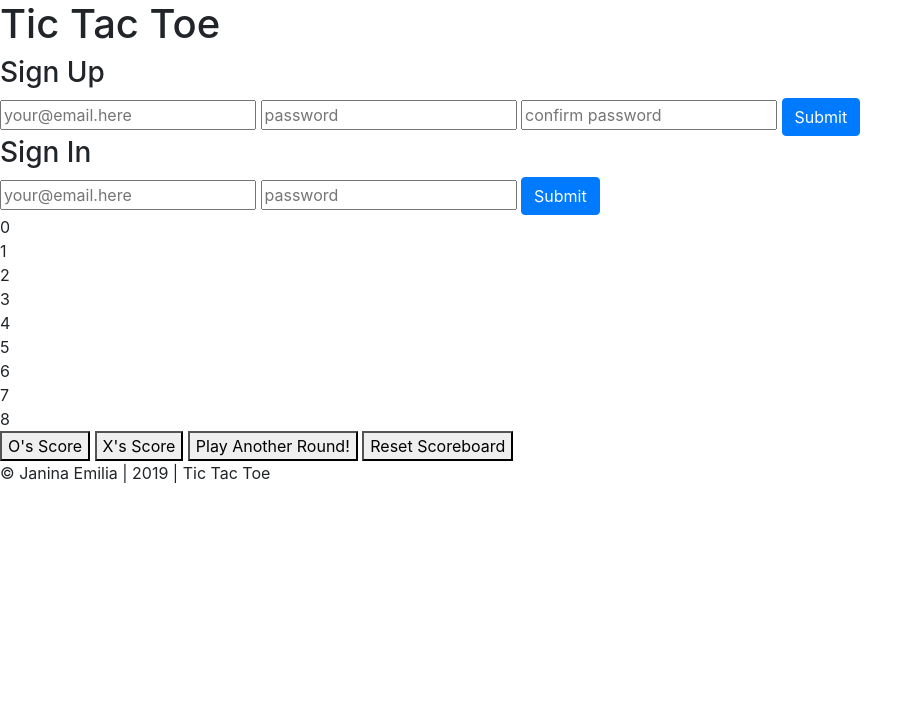
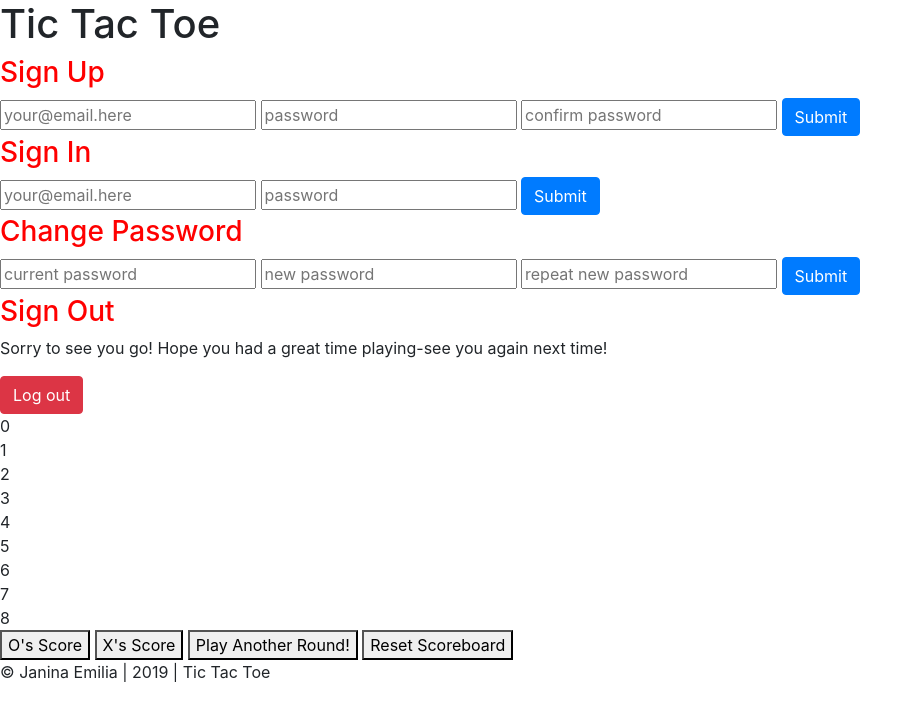
Before and after one commit to syrotech/tic-tac-toe-client, a website built with webpack: page index.html in a window 1280 px wide. Shown: the whole page, without its empty margins (0-923 px from the left). Built offline with nearby package versions, Linux system fonts and the light colour scheme.

Commit message:
Commit curl-scripts, html input names, and config
Curl-scripts (sign-up, sign-in, change password, and sign-out)
HTML input names in relation to curl scripts JSON keys
Config addresses added to config.js

```diff
--- a/assets/scripts/config.js
+++ b/assets/scripts/config.js
@@ -2,8 +2,8 @@
 
 let apiUrl
 const apiUrls = {
-  production: '<replace-with-heroku-url>',
-  development: 'http://localhost:4741'
+  production: 'https://tic-tac-toe-wdi-production.herokuapp.com',
+  development: 'https://tic-tac-toe-wdi.herokuapp.com/'
 }
 
 if (window.location.hostname === 'localhost') {
--- a/assets/styles/index.scss
+++ b/assets/styles/index.scss
@@ -1 +1,5 @@
 @import '~bootstrap/scss/bootstrap';
+
+h3 {
+  color: red;
+}
--- a/index.html
+++ b/index.html
@@ -21,38 +21,38 @@
     <section class="pre-auth-forms">
       <h3>Sign Up</h3>
       <form id="sign-up">
-        <input type="email" placeholder="your@email.here">
-        <input type="password" placeholder="password">
-        <input type="password" placeholder="confirm password">
+        <input type="email" name="userdata[email]" placeholder="your@email.here">
+        <input type="password" name="userdata[password]" placeholder="password">
+        <input type="password" name="userdata[password_confirmation]" placeholder="confirm password">
         <button class="btn btn-primary">Submit</button>
         <!-- you will have to add name="something[dataexact] to each input later on" -->
       </form>
       <h3>Sign In</h3>
       <form id="sign-in">
-        <input type="email" placeholder="your@email.here">
-        <input type="password" placeholder="password">
+        <input type="email" name="userdata[email]" placeholder="your@email.here">
+        <input type="password" name="userdata[password]" placeholder="password">
         <button class="btn btn-primary">Submit</button>
         <!-- you will have to add name="something[dataexact] to each input later on" -->
       </form>
     </section>
 
-<!-- Post-Auth-Forms: with 'Change Password' and 'Sign Out' for now in muted that will
+    <!-- Post-Auth-Forms: with 'Change Password' and 'Sign Out' will
 take the place of the Sign-up and Sign-in once they are filled in -->
-    <!-- <section class="post-auth-forms">
+    <section class="post-auth-forms">
       <h3>Change Password</h3>
-      <input type="text" placeholder="current password">
-       <input type="text" placeholder="new password">
-       <input type="text" placeholder="repeat new password">
-       <button class="btn btn-primary">Submit</button>
+      <input type="text" name="passwords[old]" placeholder="current password">
+      <input type="text" name="passwords[new]" placeholder="new password">
+      <input type="text" name="passwords[password_confirmation]" placeholder="repeat new password">
+      <button class="btn btn-primary">Submit</button>
 
-    //   you will have to add name="something[dataexact]" to each input later on -->
+      <!-- you will have to add name="something[dataexact]" to each input later on -->
 
-      <!-- <h3>Sign Out</h3>
+      <h3>Sign Out</h3>
       <form id="sign-out">
         <p>Sorry to see you go! Hope you had a great time playing-see you again next time!</p>
         <button class="btn btn-danger">Log out</button>
       </form>
-    </section> -->
+    </section>
   </header>
 
   <main>
@@ -78,10 +78,10 @@ take the place of the Sign-up and Sign-in once they are filled in -->
   </main>
 
   <section>
-      <button>O's Score</button>
-      <button>X's Score</button>
-      <button id="play-again">Play Another Round!</button>
-      <button id="reset">Reset Scoreboard</button>
+    <button>O's Score</button>
+    <button>X's Score</button>
+    <button id="play-again">Play Another Round!</button>
+    <button id="reset">Reset Scoreboard</button>
   </section>
 
   <footer>
```
Also changed, not shown: 4 other files.
